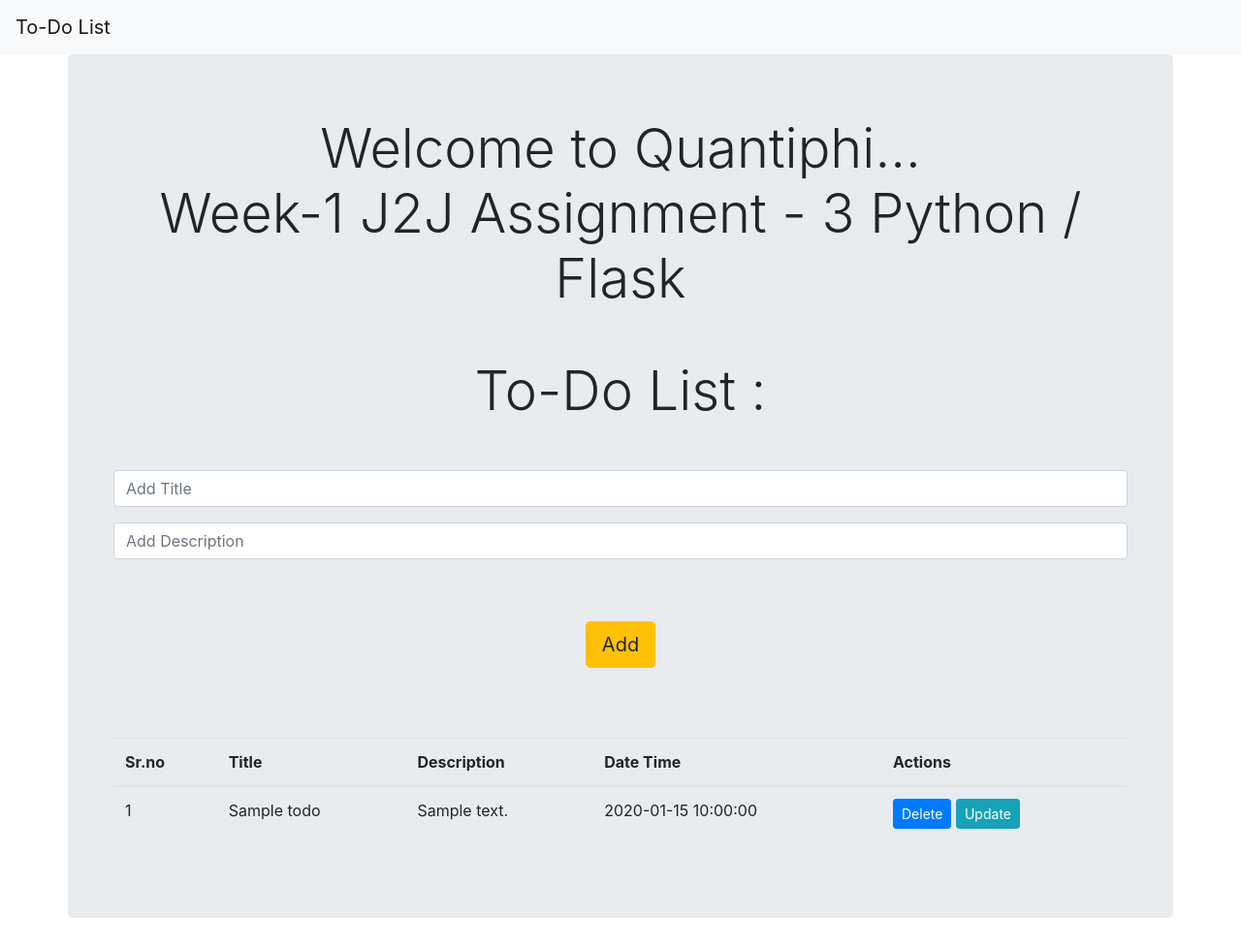
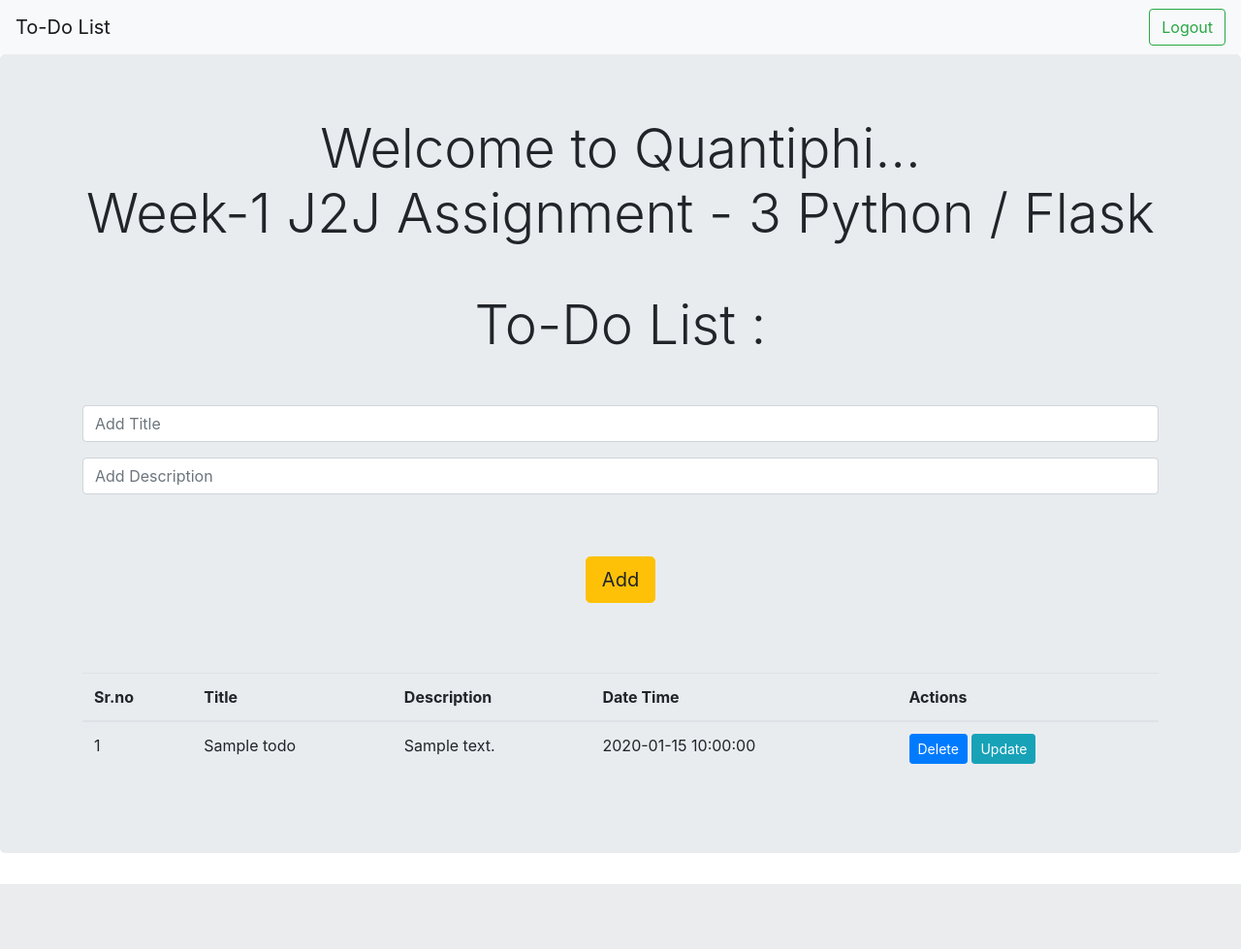
Before and after one commit to harsh-singhal7385/week-1, a Python web app: template assignment-3-python-flask/flask/templates/index.html in a window 1280 px wide. Shown: the whole page at 97% size. After the commit the page ends 912 px from the top, so only its background shows below. Run offline with Jinja, Linux system fonts and the light colour scheme; the template is opened without the code that fills it: most values are stand-ins (such as "Sample title", 1, 10 or a date in 2020).

Commit message:
Update index.html

```diff
--- a/assignment-3-python-flask/flask/templates/index.html
+++ b/assignment-3-python-flask/flask/templates/index.html
@@ -1,3 +1,5 @@
+
+
 <!DOCTYPE html>
 <html lang="en">
 <head>
@@ -20,30 +22,25 @@
         flex-wrap: wrap;
         justify-content: center;
     }
+    .myclass_logout{
+        display: flex;
+        justify-content: flex-end;
+    }
 </style>
-<body >
+<body class=" ">
     <nav class="navbar navbar-expand-lg navbar-light bg-light">
         <a class="navbar-brand" href="/">To-Do List</a>
         <button class="navbar-toggler" type="button" data-toggle="collapse" data-target="#navbarSupportedContent" aria-controls="navbarSupportedContent" aria-expanded="false" aria-label="Toggle navigation">
           <span class="navbar-toggler-icon"></span>
         </button>
 
-        <div class="collapse navbar-collapse" id="navbarSupportedContent">
-          <!-- <ul class="navbar-nav mr-auto">
-            <li class="nav-item active">
-              <a class="nav-link" href="#">Home <span class="sr-only">(current)</span></a>
-            </li>
-            <li class="nav-item">
-              <a class="nav-link" href="#">Link</a>
-            </li>
-          </ul> -->
-          <!-- <form class="form-inline my-2 my-lg-0">
-            <input class="form-control mr-sm-2" type="search" placeholder="Search" aria-label="Search">
-            <button class="btn btn-outline-success my-2 my-sm-0" type="submit">Search</button>
-          </form> -->
+        <div class="collapse navbar-collapse myclass_logout" id="navbarSupportedContent">
+          <form class="form my-2 my-lg-0" method="POST" action="/logout">
+            <button class="btn btn-outline-success my-2 my-sm-0" action="/logout" type="submit">Logout</button>
+           </form>
         </div>
       </nav>
-    <div class="container jumbotron class">
+    <div class="container-fluid jumbotron class">
         <div class="container ">
             <div class="header  text-center">
 
@@ -62,7 +59,7 @@
             <br />
             <br />
             <div>
-                <form action="/" method="POST" >
+                <form action="/add" method="POST" >
                     <div>
                         <div class="form-group">
                             <input type="text" class="form-control" name="title" id="title"  placeholder="Add Title" />
@@ -77,20 +74,15 @@
                         <button type="submit" class=" btn btn-lg btn-warning">
                             Add
                         </button>
-                        <!-- <button type="submit" class=" btn btn-primary">
-                            Search Item
-                        </button> -->
-                        <!-- <button type="submit" class=" btn btn-success">
-                            Get List
-                        </button> -->
                     </div>
                 </form>
+
             </div>
             <br />
             <br />
             <br />
             <div class="output-class">
-                <table class="table table-hover" id="" >
+                <table class="table table-hover" id="table" >
                     <thead>
                         <tr >
                             <th scope="col">Sr.no</th>
```
